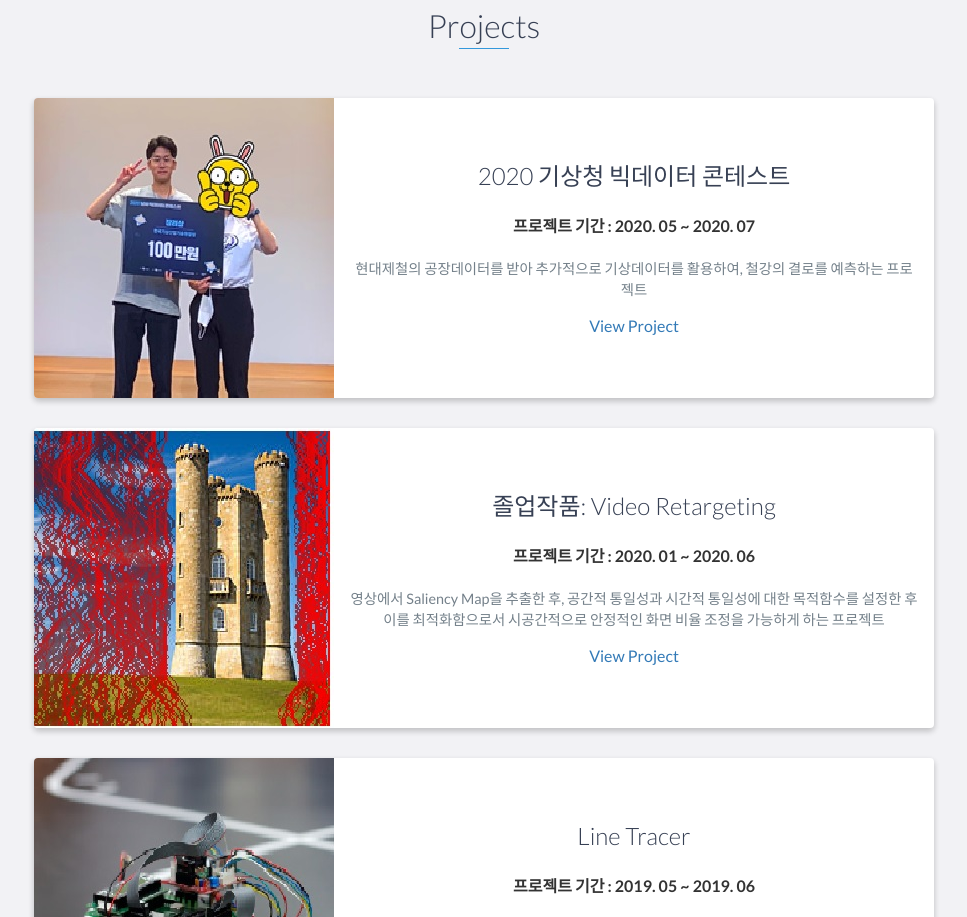
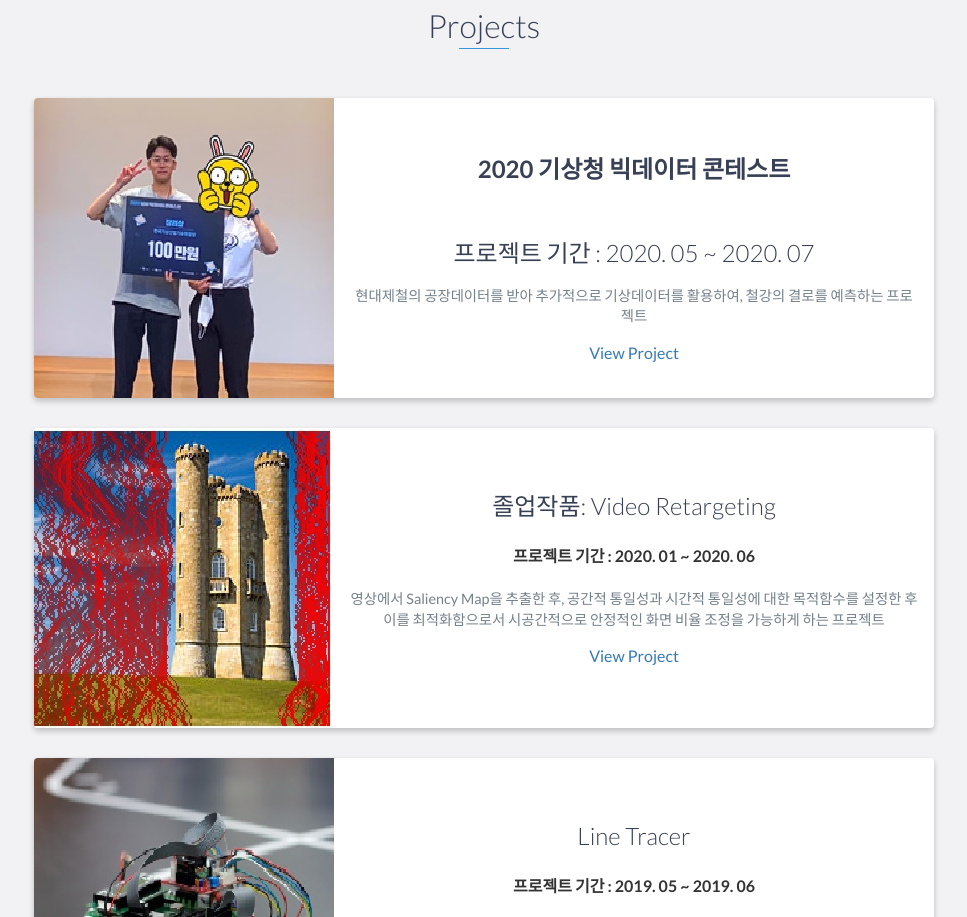
Before and after one commit to redmomory/redmomory.github.io, a website: page index.html in a window 1280 px wide. Shown: the part 1975-2892 px from the top of the page, without its empty margins (156-1123 px from the left). Drawn offline with nearby package versions, Linux system fonts and the light colour scheme.

Commit message:
Update index.html

```diff
--- a/index.html
+++ b/index.html
@@ -136,8 +136,8 @@
                     </div>
                     <!-- End .project-image -->
                     <div class="project-info">
-                        <h3>2020 기상청 빅데이터 콘테스트</h3>
-                        <h4>프로젝트 기간 : 2020. 05 ~ 2020. 07</h4>
+                        <h2>2020 기상청 빅데이터 콘테스트</h2>
+                        <h3>프로젝트 기간 : 2020. 05 ~ 2020. 07</h3>
                         <p>
                             현대제철의 공장데이터를 받아 추가적으로 기상데이터를 활용하여, 철강의 결로를 예측하는 프로젝트
                         </p>
```
